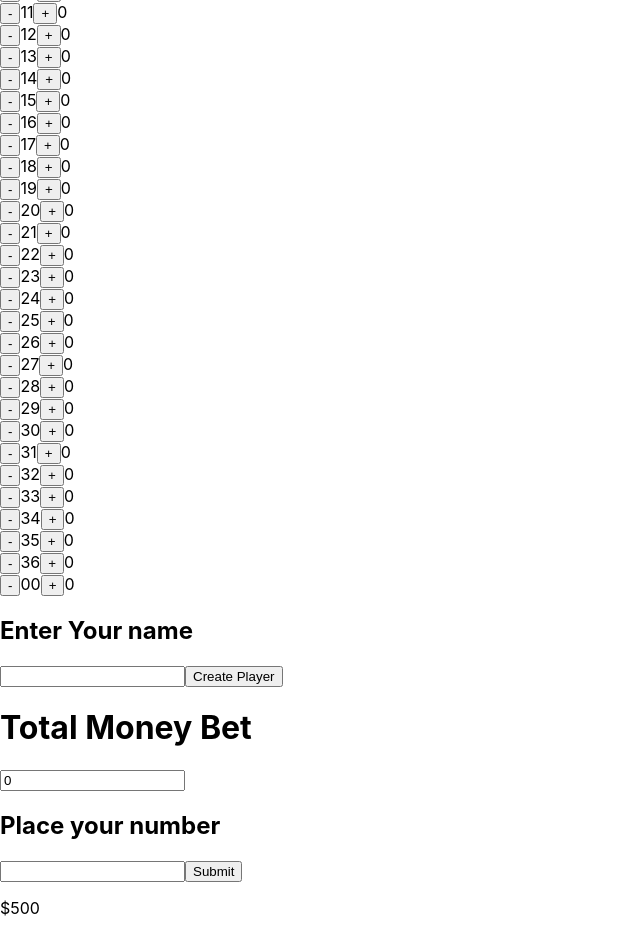
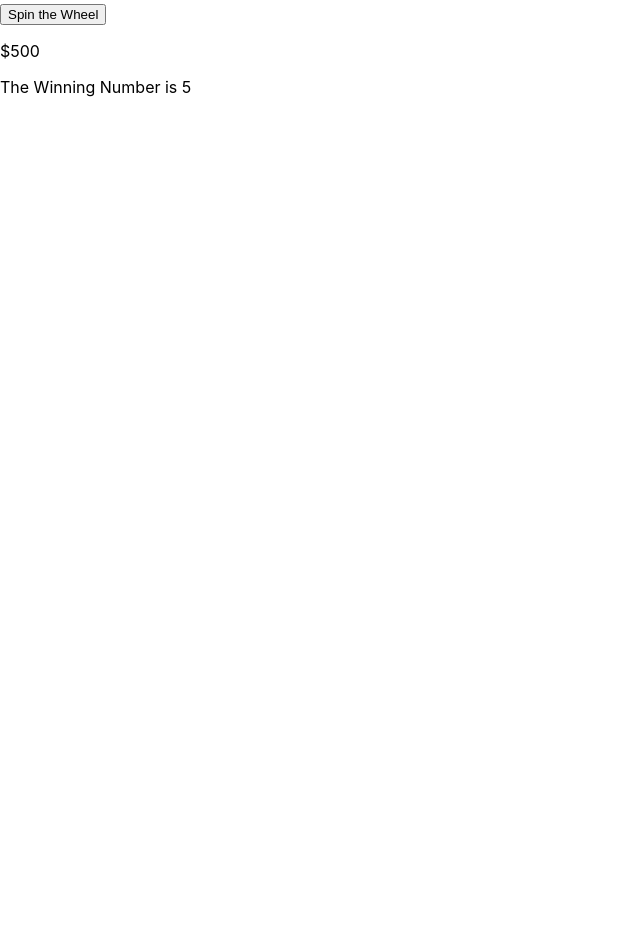
Before and after one commit to Nikan619/Project2, a React (Create React App) app: page / in a window 1280 px wide. Shown: the part 240-1174 px from the top of the page, without its empty margins (0-640 px from the left). After the commit the page ends 800 px from the top, so only its background shows below. Built offline with nearby package versions, Linux system fonts and the light colour scheme.

Commit message:
Some number issues still

```diff
--- a/src/Components/App.js
+++ b/src/Components/App.js
@@ -7,23 +7,45 @@ import {useState} from "react"
 import Home from './Home'
 
 function App() {
+  const [bank ,setBank]=useState(500)
   const [numberBet, setNumberBet] = useState({
     "0":0, "00":0,
-    "1":0, "4":0, "7":0, "10":0, "13":0, "16":0, "19":0, "22":0, "25":0, "28":0, "31":0, "34":0,
+    "1":20, "4":0, "7":0, "10":0, "13":0, "16":0, "19":0, "22":0, "25":0, "28":0, "31":0, "34":0,
     "2":0, "5":0, "8":0, "11":0, "14":0, "17":0, "20":0, "23":0, "26":0, "29":0, "32":0, "35":0,
     "3":0, "6":0, "9":0, "12":0, "15":0, "18":0, "21":0, "24":0, "27":0, "30":0, "33":0, "36":0
   });
 
+// console.log(numberBet[7])
 
+// const magicNumber = 7
 
+//const payOut = numberBet[winningNumber] *35
+
+// console.log(payOut)
+
+//   for (let i=0; i<38; i++){
+//  const newArray = Object.keys(numberBet)
+//   newArray.forEach((key) => {
+//     if (key===numberSelected) {
+
+//     }
+//     console.log(key)
+//   })
+//   }
 
 
 
 
   return (<>
-  <Table numberBet={numberBet} setNumberBet={setNumberBet}/>
+  <table>
+    <tbody>
+      <tr>
+  <Table numberBet={numberBet} setNumberBet={setNumberBet} bank={bank} setBank={setBank}/>
+  </tr>
+  </tbody>
+  </table>
   <Home />
-  <LeaderBoard/>
+  <LeaderBoard bank={bank} setBank={setBank} numberBet={numberBet} setNumberBet={setNumberBet} />
   </>)
 }
 
--- a/src/Components/BettingBoard.js
+++ b/src/Components/BettingBoard.js
@@ -3,10 +3,10 @@ import {useState} from "react"
 
 
 
-function  BettingBoard({bank,setBank}){
-    const [betPlaced,setBetPlaced] =useState(0);
-    const [numberBet,setNumberBet] = useState([]);
-    const [outcome,setOutcome] =useState(0);
+function  BettingBoard({bank,setBank, numberBet, setNumberBet}){
+    //const [betPlaced,setBetPlaced] =useState(0);
+    //const [numberBet,setNumberBet] = useState([]);
+    //const [outcome,setOutcome] =useState(0);
     // const [straightUps, setStraightUps] = useState({
     //     "0":0, "00":0,
     //     "1":0, "4":0, "7":0, "10":0, "13":0, "16":0, "19":0, "22":0, "25":0, "28":0, "31":0, "34":0,
@@ -22,45 +22,55 @@ function  BettingBoard({bank,setBank}){
 //     let payOut= betPlaced*35
 //     console.log(`Congrats you won $${payOut}!`)
 // }
+    const [winningNumber, setWinningNumber] = useState(5)
 
-
-    function handleChange(e){
-        setBetPlaced(e.target.value)
-        console.log(betPlaced)
-    }
-    function handleNumberChange(e){
-        setNumberBet(e.target.value)
-        console.log(numberBet)
-    }
+    // function handleChange(e){
+    //     setBetPlaced(e.target.value)
+    //     console.log(betPlaced)
+    // }
+    // function handleNumberChange(e){
+    //     setNumberBet(e.target.value)
+    //     console.log(numberBet)
+    // }
+    console.log(numberBet[1])
 
     function handleSubmit(e){
 
-        let numberSelected=Math.floor(Math.random()*6)
+        setWinningNumber(Math.floor(Math.random()*1))
         e.preventDefault();
-        setBetPlaced(betPlaced)
+        //setBetPlaced(betPlaced)
         setNumberBet(numberBet)
-        console.log(betPlaced)
+        //console.log(betPlaced)
         console.log(numberBet)
-        setBank(bank-parseInt(betPlaced))
+
         console.log(bank)
-        console.log(numberSelected)
-        if(parseInt(numberBet)===numberSelected){
-            let payOut= betPlaced*35
-            setBank(bank=>bank+payOut)
-            console.log(`Congrats you won $${payOut} you now have $${bank}!`)
+        const payOut = numberBet[winningNumber] *35
+        console.log(numberBet[winningNumber])
+
+        //console.log(payOut)
+        setBank(bank + payOut)
+        //console.log(numberSelected)
+        // if(parseInt(numberBet)===winningNumber){
+        //     let payOut= betPlaced*35
+        //     setBank(bank=>bank+payOut)
+            //console.log(`Congrats you won $${payOut} you now have $${bank}!`)
         }
-    }
+
+
+
+
 
 return(
     <div>
         <h1>Total Money Bet</h1>
         <form onSubmit={handleSubmit} >
-            <input onChange={handleChange} value={betPlaced}type="text"></input>
+            {/* <input onChange={handleChange} value={betPlaced}type="text"></input>
 
             <h2>Place your number</h2>
-            <input onChange={handleNumberChange}type="text" value={numberBet}></input>
-            <button type="submit" >Submit</button>
+            <input onChange={handleNumberChange}type="text" value={numberBet}></input> */}
+            <button type="submit" >Spin the Wheel</button>
             <p>${bank}</p>
+            <p>The Winning Number is {winningNumber}</p>
         </form>
 
     </div>
--- a/src/Components/LeaderBoard.js
+++ b/src/Components/LeaderBoard.js
@@ -2,11 +2,11 @@ import BettingBoard from "./BettingBoard";
 import {useState} from "react"
 
 
-function LeaderBoard() {
-  const [bank ,setBank]=useState(500)
+function LeaderBoard({bank, setBank, numberBet, setNumberBet}) {
+
 
 return (
-<BettingBoard bank={bank} setBank={setBank}/>
+<BettingBoard bank={bank} setBank={setBank} numberBet={numberBet} setNumberBet={setNumberBet}/>
 )
 }
 
--- a/src/Components/Table.js
+++ b/src/Components/Table.js
@@ -3,7 +3,7 @@ import {useEffect, useState} from"react"
 
 
 
-function Table({numberBet,setNumberBet}){
+function Table({numberBet,setNumberBet, bank, setBank}){
     //const [betCount,setBetCount]=useState(0)
 
     // Object.entries(numberBet).forEach(([number, bet]) => {
@@ -15,15 +15,25 @@ function Table({numberBet,setNumberBet}){
     console.log(value)
     console.log(value[0])
     console.log(value[1])
+    const newKey = value[0]
+    console.log(typeof(newKey))
+    const newIncrement = value[1]+10
+    setBank(bank - 10)
     //const newValue = {value[0]: value[1]+1}
     console.log(numberBet)
-    //setNumberBet(...numberBet, newValue)
+    setNumberBet({...numberBet,
+      [newKey] : newIncrement})
   }
 
-  const handleDecClick=()=>{
-    // if (betCount >= 0)
-    //setBetCount(betCount=>betCount-1)
+  const handleDecClick=(value)=>{
+     if (value[1] >= 10) {
+    const newKey = value[0]
+    const newDecrement = value[1]-10
+    setBank(bank + 10)
+    setNumberBet({...numberBet,
+      [newKey] : newDecrement})
   }
+}
  // console.log(numberBet)
 
 
@@ -32,12 +42,13 @@ function Table({numberBet,setNumberBet}){
       Object.entries(numberBet).map((values) => {
 
        return (
-        <div>
+        <>
+
             <button onClick={(event) =>handleDecClick(values)}>-</button>
             {values[0]}
             <button onClick={(event) =>handleIncClick(values)}>+</button>
             {values[1]}
-        </div>
+        </>
 
        )
 
@@ -46,5 +57,4 @@ function Table({numberBet,setNumberBet}){
 
       }
 
-
-export default Table;
+      export default Table;
--- a/src/index.js
+++ b/src/index.js
@@ -2,6 +2,7 @@ import React from 'react';
 import ReactDOM from 'react-dom/client';
 import './index.css';
 import App from './Components/App';
+
 // import "semantic-ui-css/semantic.min.css";
 
 
```
